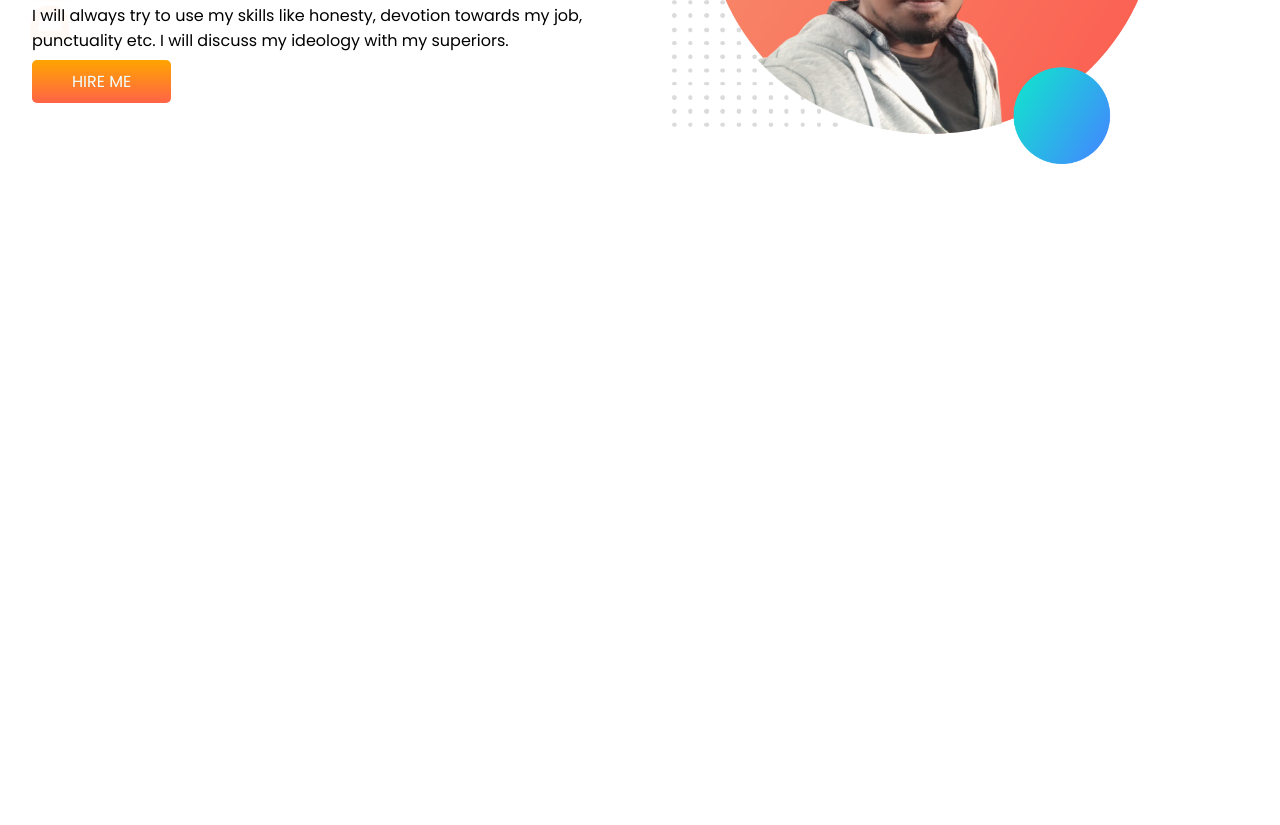
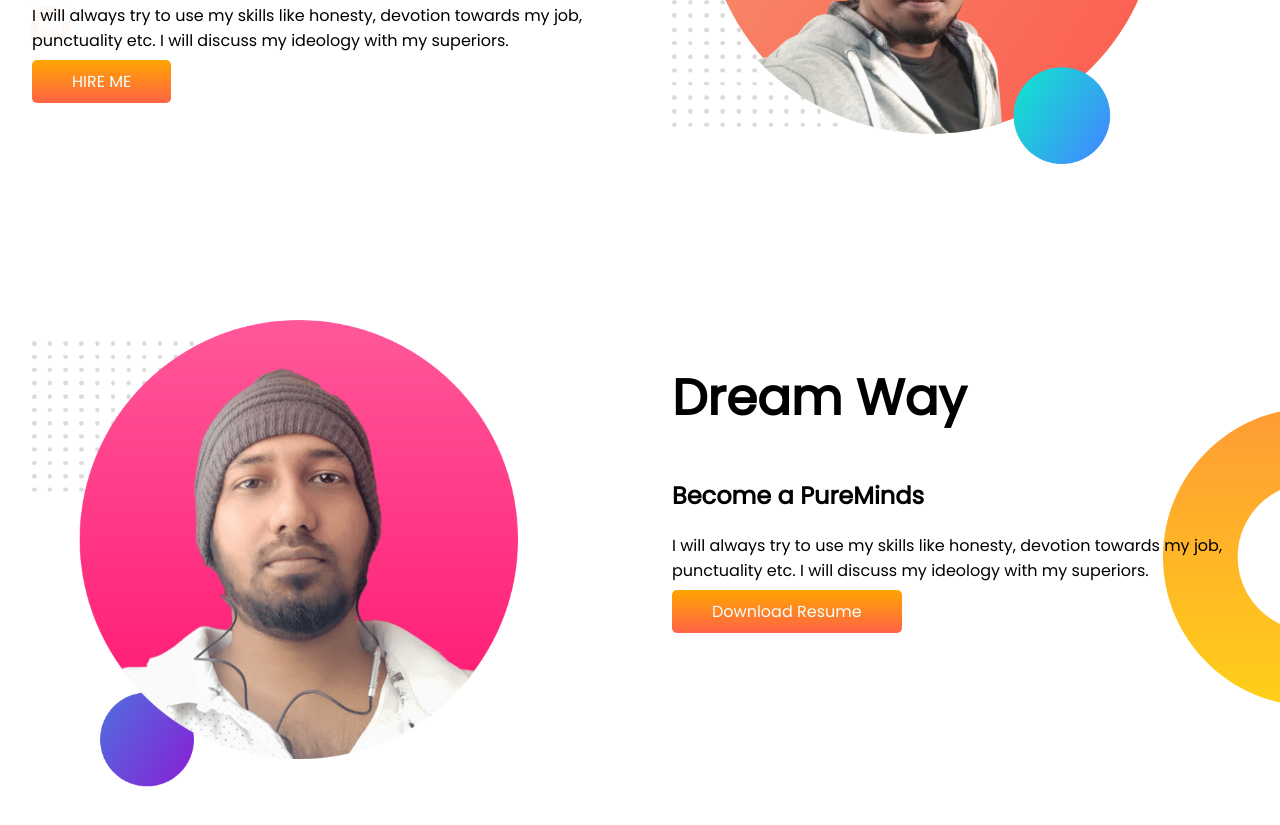
Before and after one commit to iRL11/developer-portfolio, a plain HTML site: page index.html in a window 1280 px wide. Shown: the part 319-1144 px from the top of the page. Before the commit the page ends 800 px from the top, so only its background shows below. Drawn offline with Linux system fonts and the light colour scheme.

Commit message:
dream adde

```diff
--- a/index.html
+++ b/index.html
@@ -25,6 +25,20 @@
 
     </div>
 </section>
+<section class="dream-big">
+    <div class="half-width">
+        <img src="images/naeem2.png" alt="photos of naymul islam">
+    </div>
+    <div class="half-width">
+        <h1>Dream Way</h1>
+        <h2>Become a PureMinds</h2>
+        <p>I will always try to use my skills like honesty, devotion towards my job, punctuality etc. I will discuss my
+            ideology with my superiors.</p>
+        <a class="link-button" target="_blank" href="https://www.linkedin.com/in/md-naymul-islam-7b832929/">Download
+            Resume</a>
+    </div>
+</section>
+
 
 <body>
 
--- a/style.css
+++ b/style.css
@@ -11,6 +11,7 @@ h1{
 }
 section{
     display: flex;
+    margin-bottom: 149px;
 }
 .half-width{
     width: 50%;
@@ -32,3 +33,9 @@ section{
     background-image: url(images/top-banner.png);
     background-repeat: no-repeat;
 }
+.dream-big{
+    background-image: url(images/dream-bg.png);
+    background-repeat: no-repeat;
+    background-position: right;
+
+}
```
Also changed, not shown: images/dream-bg.png (added), images/naeem2.png (added), 1 other file.
